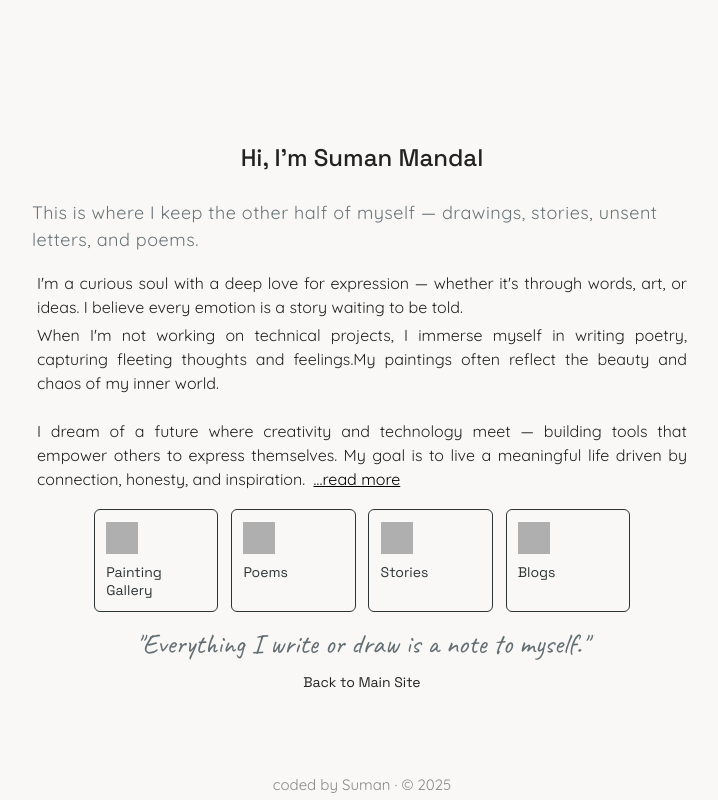
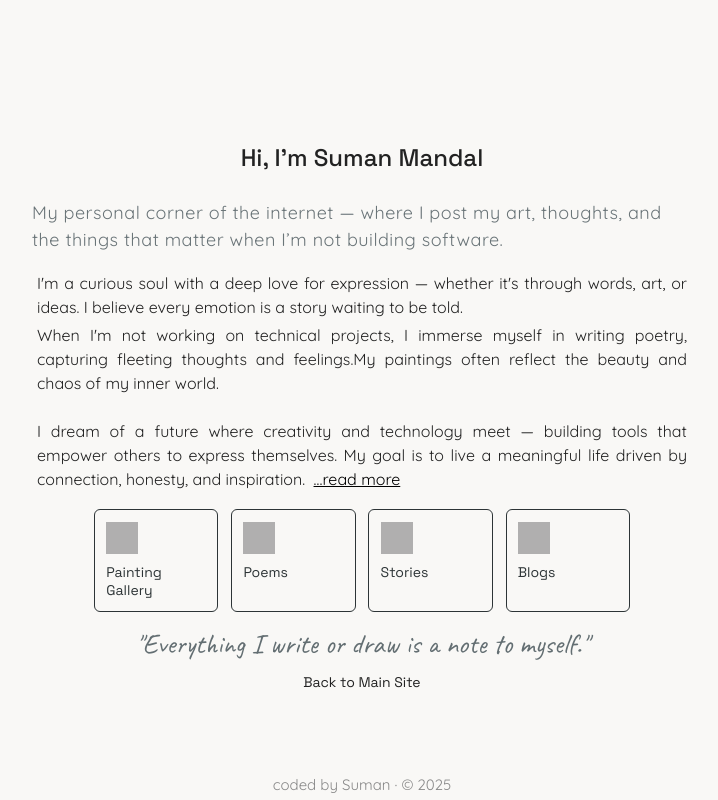
Before and after one commit to sumanone/myfolio, a plain HTML site: page homepage/personalsite/index.html in a window 1280 px wide. Shown: the whole page, without its empty margins (278-996 px from the left). Drawn offline with Linux system fonts and the light colour scheme; grey boxes are pictures that could not be loaded.

Commit message:
Update index.html

```diff
--- a/homepage/personalsite/index.html
+++ b/homepage/personalsite/index.html
@@ -170,7 +170,7 @@
 <body>
     <div id="content-wrapper">
       <h1>Hi, I'm Suman Mandal</h1>
-      <p class="subtitle">This is where I keep the other half of myself — drawings, stories, unsent letters, and poems.     </p>
+      <p class="subtitle">My personal corner of the internet — where I post my art, thoughts, and the things that matter when I’m not building software.</p>
 
       <div class="about">
         <p>
```
